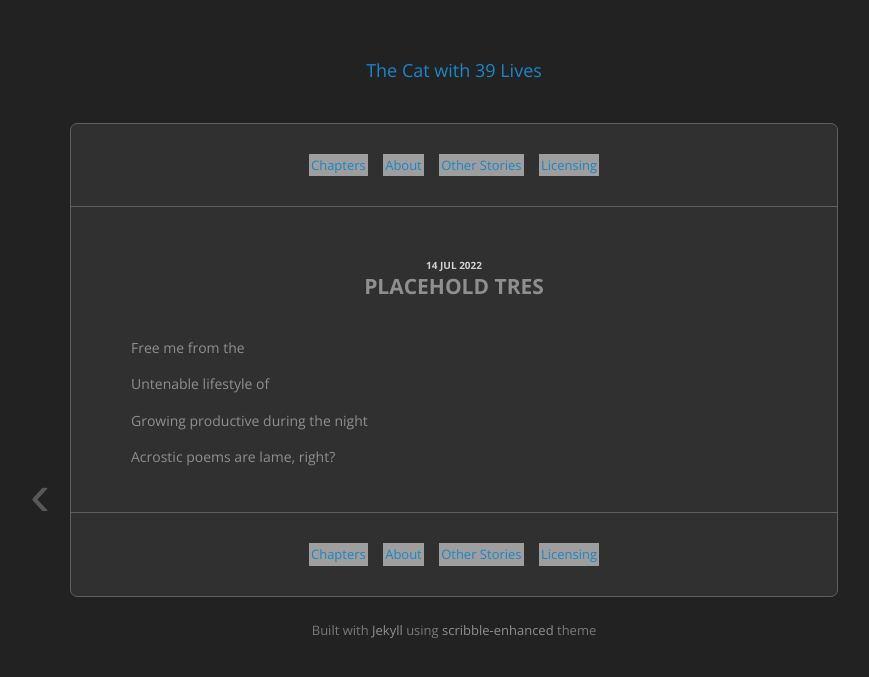
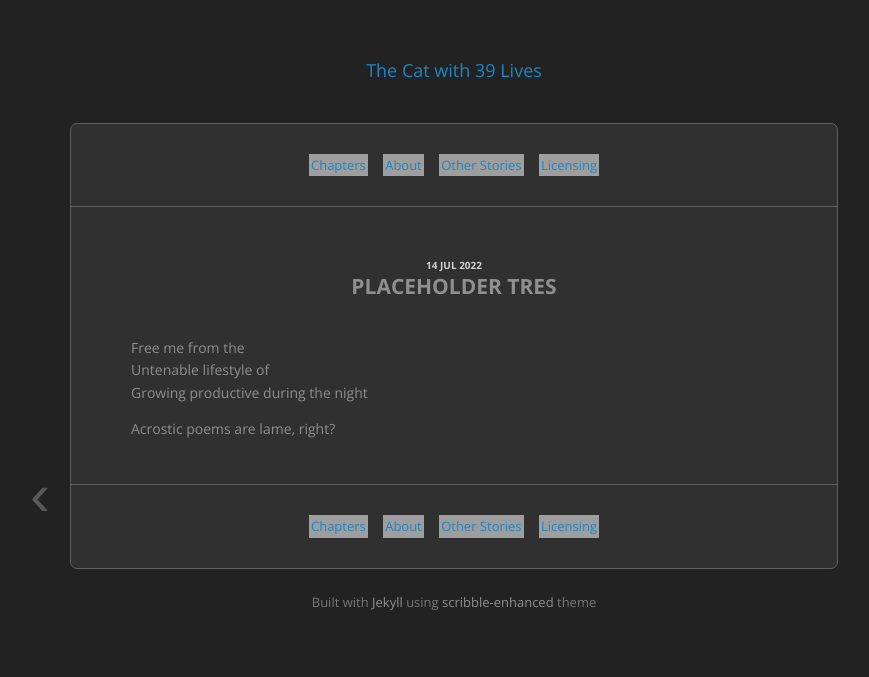
Before and after one commit to mehkanik/C39, a Jekyll site: the page built from _posts/2022-07-14-placeholder3.md, in a window 1280 px wide, cut to the strip 0-913 px from the top of the page. Shown: the top 677 px of the strip, without its empty margins (186-1055 px from the left). Built offline with Jekyll 4.4.1, drawn with Linux system fonts in a browser that asks for light colours; grey boxes are pictures that could not be loaded.

Commit message:
fucking fan fell over and scared the living shit out of me while thinking about what this commit would be

```diff
--- a/_posts/2022-07-14-placeholder3.md
+++ b/_posts/2022-07-14-placeholder3.md
@@ -1,15 +1,11 @@
 ---
 layout: post
-title: Placehold Tres
+title: Placeholder Tres
 permalink: placeholder3
 ---
 
-Free me from the
-
-Untenable lifestyle of
-
-Growing productive during the night
-
-
+Free me from the<br/>
+Untenable lifestyle of<br/>
+Growing productive during the night<br/>
 
 Acrostic poems are lame, right?
```
